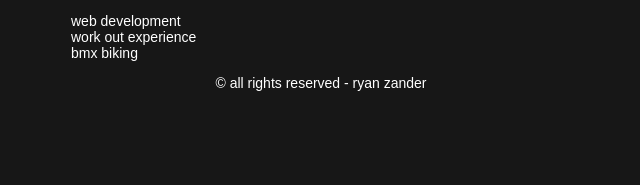
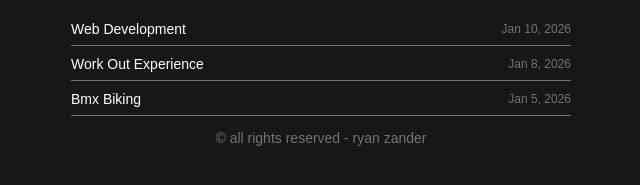
Before and after one commit to ryanzander99-max/RyanZanderBlogSite, a plain HTML site: page src/index.html in a window 1280 px wide. Shown: the part 169-354 px from the top of the page, without its empty margins (319-959 px from the left). Drawn offline with Linux system fonts and the light colour scheme; files whose address does not match are found by name.

Commit message:
third commit (finished home page)

```diff
--- a/src/index.html
+++ b/src/index.html
@@ -22,9 +22,9 @@
 
         <section class="blog">
             <ul>
-                <li><a href="blog-post-1.html">web development</a></li>
-                <li><a href="blog-post-2.html">work out experience</a></li>
-                <li><a href="blog-post-3.html">bmx biking</a></li>
+                <li><a href="blog-post-1.html"><span>Web Development</span><span class="date">Jan 10, 2026</span></a></li>
+                <li><a href="blog-post-2.html"><span>Work Out Experience</span><span class="date">Jan 8, 2026</span></a></li>
+                <li><a href="blog-post-3.html"><span>Bmx Biking</span><span class="date">Jan 5, 2026</span></a></li>
             </ul>
         </section>
 
--- a/src/styles.css
+++ b/src/styles.css
@@ -41,6 +41,7 @@ body {
     height: 20px;
     width: auto;
     opacity: 0.6;
+    transition: all 0.2s ease;
 }
 
 .navbar img:hover {
@@ -52,6 +53,28 @@ body {
     list-style: none;
     padding: 0;
     margin: 0;
+}
+
+.blog li a {
+    display: flex;
+    justify-content: space-between;
+    align-items: center;
+    padding: 8px 0;
+    width: 100%;
+    transition: color 0.2s ease;
+    border-bottom: 1px solid #737373;
+    margin-bottom: 2px;
+}
+
+.blog .date {
+    color: #737373;
+    font-size: 12px;
+    transition: color 0.2s ease;
+}
+
+.blog li a:hover,
+.blog li a:hover .date {
+    color: #ffffff;
 }
 
 a {
@@ -68,6 +91,7 @@ a {
     color: #a3a3a3;
     text-decoration: none;
     border-radius: 5px;
+    transition: color 0.2s ease;
 }
 
 .navbar a:hover {
@@ -93,6 +117,7 @@ p, ul li, ul li a {
     font-family: 'Montserrat', sans-serif;
 }
 
-footer {
+footer p {
     text-align: center;
+    color: #737373;
 }
```
